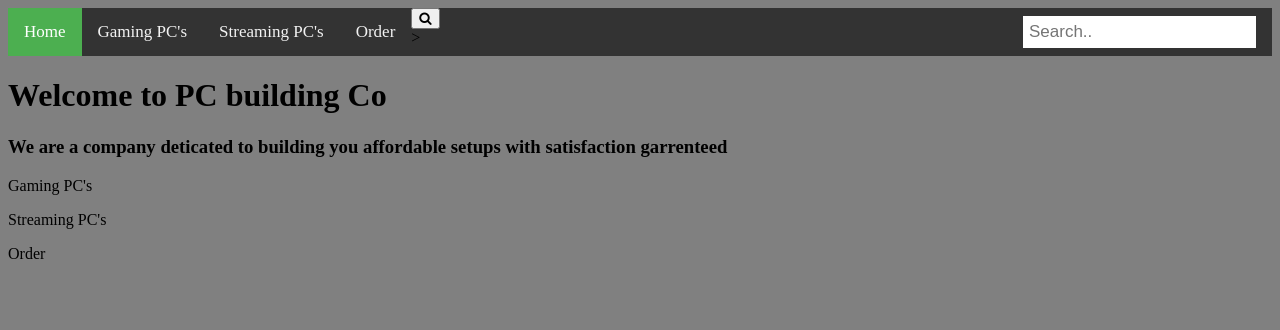
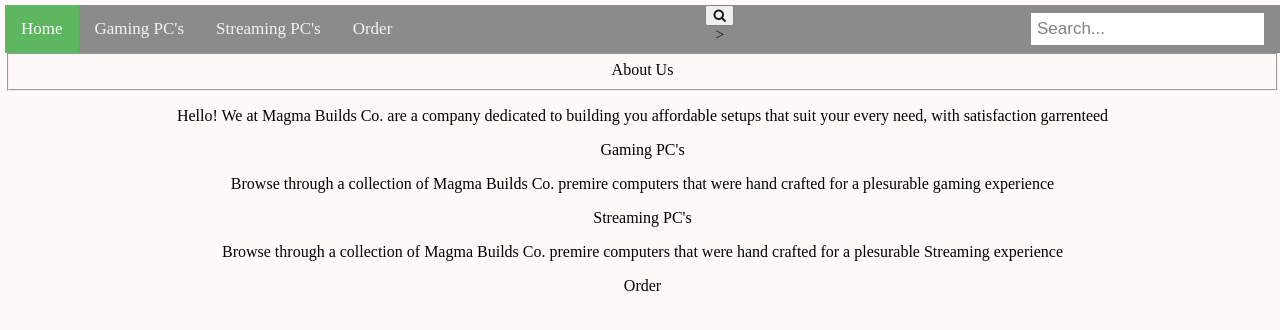
Before and after one commit to HBLazerr/Unit-3-Group, a plain HTML site: page index.html in a window 1280 px wide. Drawn offline with Linux system fonts and the light colour scheme.

Commit message:
pushing latest update

```diff
--- a/index.html
+++ b/index.html
@@ -8,7 +8,7 @@
     <meta property='og:image' content=''>
     <meta property='og:title' content=''>
     <meta property='og:description' content=''>
-    <title>Boiler Plate</title>
+    <title>Magma Builds Co.</title>
     <link rel='stylesheet' href='style.css'>
     <link rel='shortcut icon' href='' type='image/x-icon'>
 </head>
@@ -21,22 +21,32 @@
         <a href="#Streaming PC's">Streaming PC's</a>
         <a href="#Order">Order</a>
         <form class="example" action="action_page.php">
-            <input type="text" placeholder="Search.." name="search">
+            <input type="text" placeholder="Search..." name="search">
             <button type="submit"><i class="fa fa-search"></i></button>
         </form>>
     </div>
 
-<a name="Home"></a>
-<h1 id="Home"> Welcome to  PC building Co</h1>
-<h3> We are a company deticated to building you affordable setups with satisfaction garrenteed</h3>
+    <form> <a name="Home"></a>
+        <fieldset>About Us</fieldset>
+        <section>
+             <p>Hello! We at Magma Builds Co. are a company dedicated to building you affordable setups that suit your every need, with satisfaction garrenteed</p>
+        </section>
+    </form>
+
+
+
 
 
 <a name="Gaming PC's"></a>
 <p id="Gaming PC's"> Gaming PC's</p>
+<p>Browse through a collection of Magma Builds Co. premire computers that were hand crafted for a plesurable gaming experience</p>
 
 <a name="Streaming PC's"></a>
 <p id="Streaming PC's"> Streaming PC's</p>
+<p>Browse through a collection of Magma Builds Co. premire computers that were hand crafted for a plesurable Streaming experience</p>
 
 <a name="Order"></a>
 <p id="Order"> Order</p>
+
+
 </body>
--- a/style.css
+++ b/style.css
@@ -1,6 +1,7 @@
 .topnav {
-    background-color: #333;
+    background-color: grey;
     overflow: hidden;
+    opacity: .9;
 }
 
 .topnav a {
@@ -43,12 +44,16 @@
         padding: 14px;
     }
     .topnav input[type=text] {
-        border: 1px solid #ccc;
+        border: 1px  #ccc;
     }
 }
 
 
 
-body {
-    background-color: grey;
+body{
+    background-color:#FFF9F9;
+    margin: 0;
+    margin-left: 5px;
+    margin-top: 5px;
+    text-align: center;
 }
```
